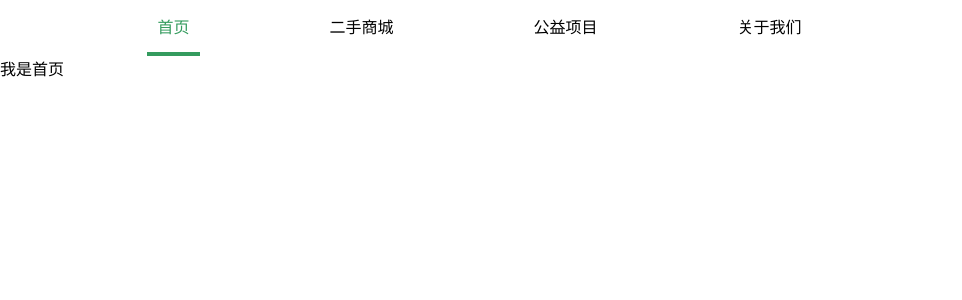
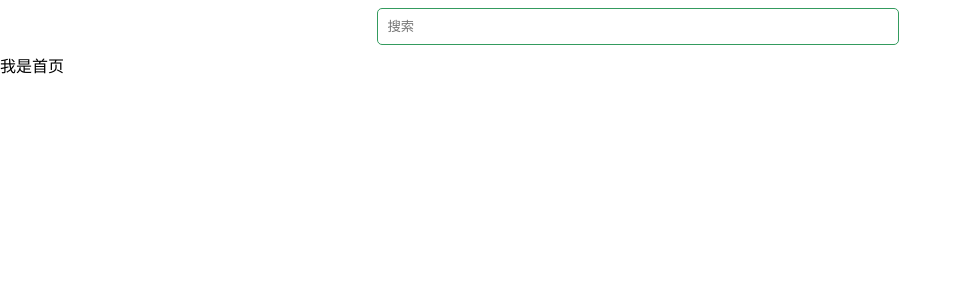
Before and after one commit to Eliane-cc/wuyi_used, a Vue app: page /index in a window 1280 px wide. Both pictures are taken after a click on the element 950 px from the left and 28 px from the top of the page. Shown: the top 300 px of the page, without its empty margins (0-962 px from the left). Built offline with nearby package versions, Linux system fonts and the light colour scheme.

Commit message:
refactor: 首页导航栏搜索与更多的切换

```diff
--- a/src/components/IconSvg/IconSvg.vue
+++ b/src/components/IconSvg/IconSvg.vue
@@ -1,5 +1,5 @@
 <template>
-  <svg class="svg-icon" aria-hidden="true">
+  <svg class="svg-icon" aria-hidden="true" :style="{width: iconSize, height: iconSize}">
     <use :xlink:href="iconName"></use>
   </svg>
 </template>
@@ -11,7 +11,10 @@
       iconClass: {
         type: String,
         required: true
-      }
+      },
+      iconSize: {
+        type: String
+      },
     },
     computed: {
       iconName() {
@@ -30,4 +33,5 @@
     fill: currentColor;
     overflow: hidden;
   }
+
 </style>
--- a/src/components/Index/Navigation.vue
+++ b/src/components/Index/Navigation.vue
@@ -1,6 +1,6 @@
 <template>
   <div>
-    <div class="nav">
+    <div class="nav" v-show="isNav">
       <div class="nav_contain">
         <nav-item path="/index">
           <div slot="item-text">首页</div>
@@ -14,11 +14,24 @@
         <nav-item path="/about">
           <div slot="item-text">关于我们</div>
         </nav-item>
-        <div class="nav_item nav_icon">
+        <div class="nav_item nav_icon" @click="showSearch">
           <icon-svg icon-class="icon-search"/>
         </div>
         <div class="nav_item nav_icon" @click="showMore">
           <icon-svg icon-class="icon-shop" :class="{icon_selected: isShowMore}"/>
+        </div>
+      </div>
+    </div>
+    <div class="nav nav_search" v-show="!isNav">
+      <div class="nav_contain_search">
+        <div class="nav_item_search">
+          <icon-svg icon-class="icon-search" class="search_icon" icon-size="25px"/>
+        </div>
+        <div class="nav_item_search">
+          <input type="text" placeholder="搜索" class="search_input">
+        </div>
+        <div class="nav_item_search nav_item" @click="showSearch">
+          <icon-svg icon-class="icon-close" class="search_icon" icon-size="25px"/>
         </div>
       </div>
     </div>
@@ -38,20 +51,33 @@
     },
     data(){
       return{
-        isShowMore: false
+        isShowMore: false,
+        isNav: true
       }
     },
     methods: {
       showMore(){
         this.isShowMore = !this.isShowMore
+      },
+      showSearch(){
+        this.isNav = !this.isNav
+        this.isShowMore = false
       }
     }
   }
 </script>
 
 <style scoped>
+  input {
+    border: 0;
+    outline: none;
+    background-color: rgba(0, 0, 0, 0);
+  }
   .nav{
     width: 100%;
+  }
+  .nav_search{
+    background-color: #ffffff;
   }
   .nav_contain{
     display: flex;
@@ -59,10 +85,20 @@
     width: 1100px;
     margin: auto;
   }
+  .nav_contain_search{
+    display: flex;
+    justify-content: center;
+    align-items: center;
+    width: 1100px;
+    margin: auto;
+  }
   .nav_item{
     padding: 14px 10px;
     margin-right: 5px;
     cursor: pointer;
+  }
+  .nav_item_search{
+    padding: 8px 5px;
   }
   .nav_icon:hover{
     color: #349B5E;
@@ -75,4 +111,17 @@
   .icon_selected{
     color: #349B5E;
   }
+  .search_icon{
+    color: #349B5E;
+    width: 5em;
+    height: 5em;
+  }
+  .search_input{
+    display: block;
+    width: 500px;
+    padding: 10px;
+    border: 1px solid #349B5E;
+    border-radius: 5px;
+  }
+
 </style>
```
